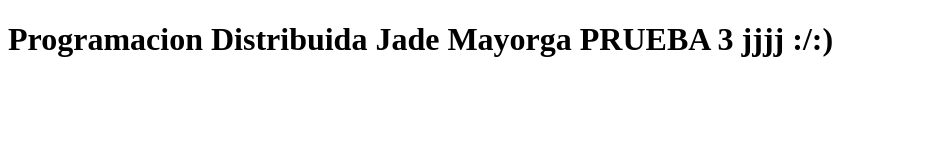
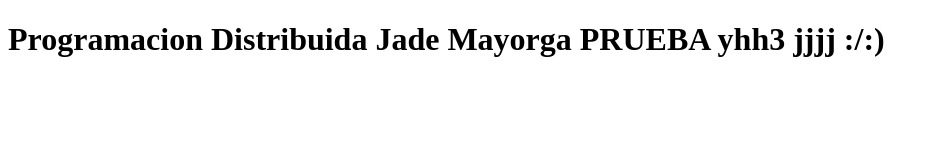
Before and after one commit to mayjade002/HTML, a plain HTML site: page index.html in a window 1280 px wide. Shown: the whole page, without its empty margins (0-939 px from the left). Drawn offline with Linux system fonts and the light colour scheme.

Commit message:
Update index.html

```diff
--- a/index.html
+++ b/index.html
@@ -6,6 +6,6 @@
     <title>Hola Mundo</title>
 </head>
 <body>
-    <h1>Programacion Distribuida Jade Mayorga PRUEBA 3 jjjj :/:)</h1>
+    <h1>Programacion Distribuida Jade Mayorga PRUEBA yhh3 jjjj :/:)</h1>
 </body>
 </html>
```
